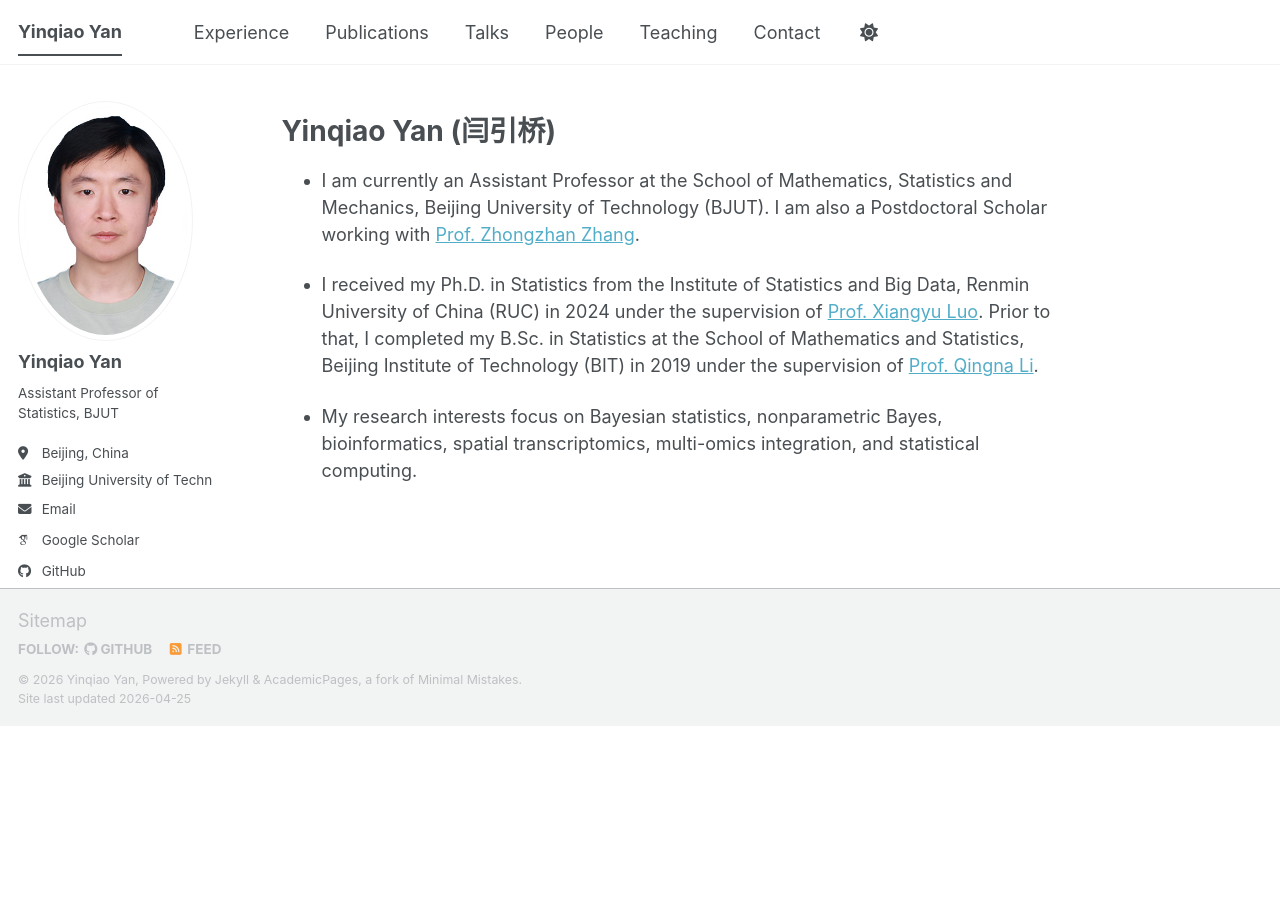
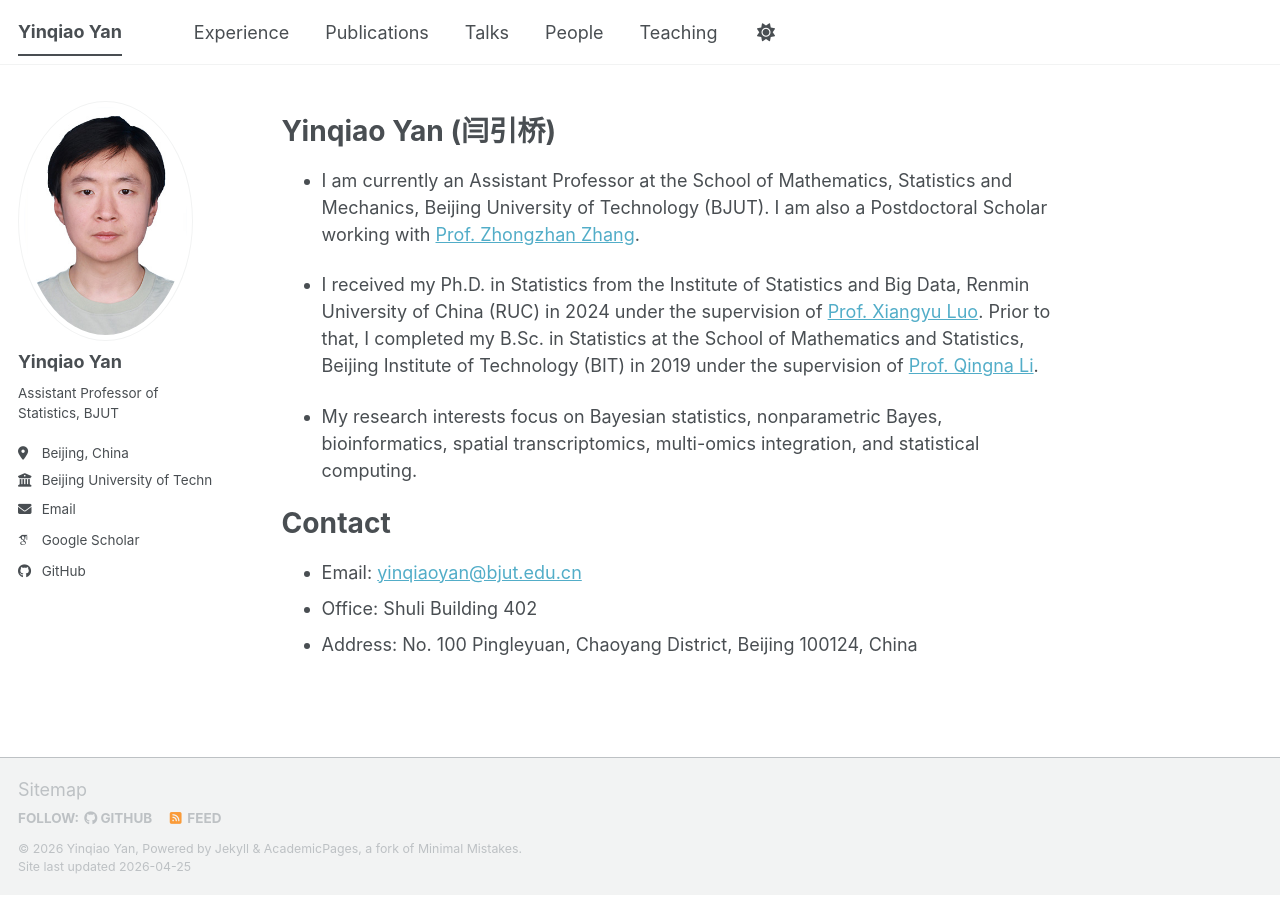
Before and after one commit to yinqiaoyan/yinqiaoyan.github.io, a Jekyll site: the page built from _pages/about.md, in a window 1280 px wide. Built offline with Jekyll 4.4.1, drawn with Linux system fonts in a browser that asks for light colours; some web fonts are replaced; a script bundle is joined from its source files by our own code; library files that are not in the unit come from our copies.

Commit message:
new info

```diff
--- a/_data/navigation.yml
+++ b/_data/navigation.yml
@@ -23,8 +23,8 @@
   - title: "Teaching"
     url: /teaching/
 
-  - title: "Contact"
-    url: /contact/
+  # - title: "Contact"
+  #   url: /contact/
 
   # - title: "Portfolio"
   #   url: /portfolio/
--- a/_pages/about.md
+++ b/_pages/about.md
@@ -14,3 +14,9 @@
 - I received my Ph.D. in Statistics from the Institute of Statistics and Big Data, Renmin University of China (RUC) in 2024 under the supervision of [Prof. Xiangyu Luo](http://isbd.ruc.edu.cn/sztd/a3612cf52e7c4df2bf9c6a403d12b635.htm). Prior to that, I completed my B.Sc. in Statistics at the School of Mathematics and Statistics, Beijing Institute of Technology (BIT) in 2019 under the supervision of [Prof. Qingna Li](https://math.bit.edu.cn/szdw/jgml/sxgcx/lqn/index.htm).
 
 - My research interests focus on Bayesian statistics, nonparametric Bayes, bioinformatics, spatial transcriptomics, multi-omics integration, and statistical computing.
+
+# Contact
+
+- Email: [yinqiaoyan@bjut.edu.cn](mailto:yinqiaoyan@bjut.edu.cn)
+- Office: Shuli Building 402
+- Address: No. 100 Pingleyuan, Chaoyang District, Beijing 100124, China
```
